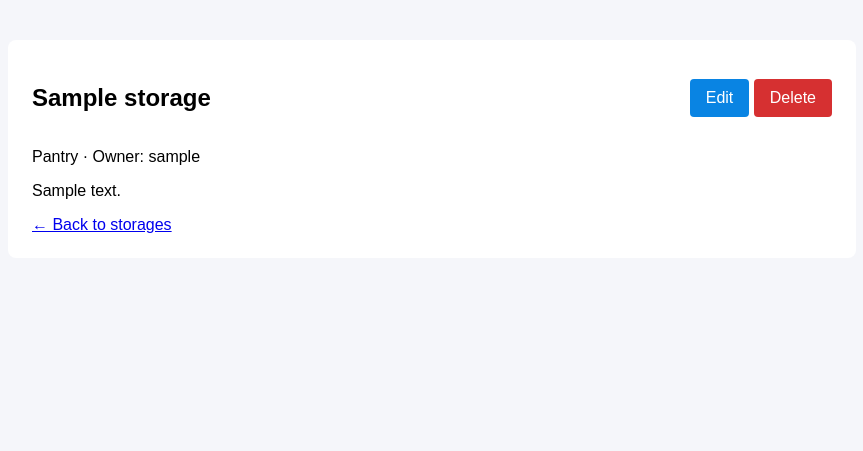
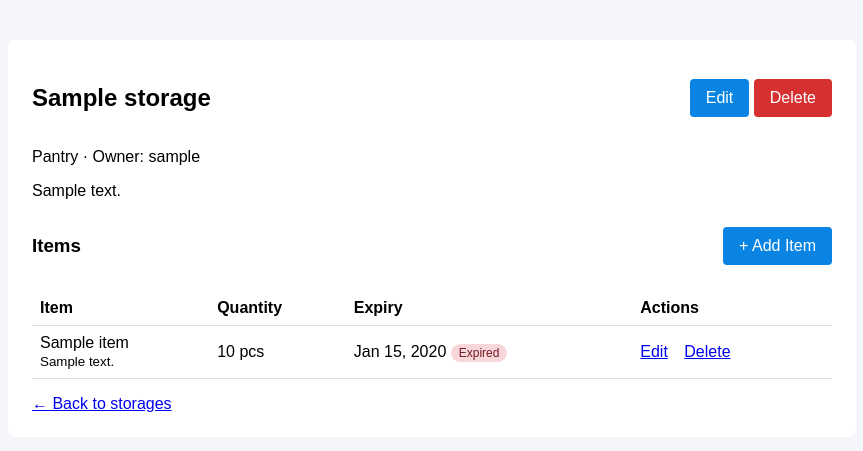
Before and after one commit to JMarsDC/Stockd-DelaCruz-JolianMars-G06, a Django app: page /storages/1/ in a window 1280 px wide. Shown: the part 44-495 px from the top of the page, without its empty margins (208-1071 px from the left). Run offline with Django 5.2, Linux system fonts and the light colour scheme; a user stored in the database is signed in; tables that the repository leaves empty hold one stand-in row (values such as "Sample post").

Commit message:
feat: add item CRUD templates on storage page

```diff
--- a/templates/inventory/storage_detail.html
+++ b/templates/inventory/storage_detail.html
@@ -12,7 +12,47 @@
     {% endif %}
   </div>
   <p>{{ storage.get_storage_type_display }} &middot; Owner: {{ storage.owner.username }}</p>
-  <p>{{ storage.description|default:"No description." }}</p>
+  {% if storage.description %}<p>{{ storage.description }}</p>{% endif %}
+
+  <div class="row">
+    <h3>Items</h3>
+    {% if is_owner %}
+      <a class="btn" href="{% url 'item_add' storage.pk %}">+ Add Item</a>
+    {% endif %}
+  </div>
+
+  {% if items %}
+    <table>
+      <thead>
+        <tr>
+          <th>Item</th><th>Quantity</th><th>Expiry</th>
+          {% if is_owner %}<th>Actions</th>{% endif %}
+        </tr>
+      </thead>
+      <tbody>
+      {% for item in items %}
+        <tr>
+          <td>{{ item.name }}{% if item.notes %}<br><small>{{ item.notes }}</small>{% endif %}</td>
+          <td>{{ item.quantity|floatformat:"-2" }} {{ item.get_unit_display }}</td>
+          <td>
+            {% if item.expiry_date %}{{ item.expiry_date|date:"M d, Y" }}{% else %}&mdash;{% endif %}
+            {% if item.is_expired %}<span class="badge expired">Expired</span>
+            {% elif item.is_expiring_soon %}<span class="badge soon">Expiring soon</span>{% endif %}
+          </td>
+          {% if is_owner %}
+          <td class="actions">
+            <a href="{% url 'item_edit' item.pk %}">Edit</a>
+            <a href="{% url 'item_delete' item.pk %}">Delete</a>
+          </td>
+          {% endif %}
+        </tr>
+      {% endfor %}
+      </tbody>
+    </table>
+  {% else %}
+    <p class="empty">No items in this storage yet.</p>
+  {% endif %}
+
   <a href="{% url 'storage_list' %}">&larr; Back to storages</a>
 </div>
 {% endblock %}
--- a/templates/inventory/storage_list.html
+++ b/templates/inventory/storage_list.html
@@ -8,12 +8,13 @@
   </div>
   {% if storages %}
     <table>
-      <thead><tr><th>Name</th><th>Type</th><th>Actions</th></tr></thead>
+      <thead><tr><th>Name</th><th>Type</th><th>Items</th><th>Actions</th></tr></thead>
       <tbody>
       {% for s in storages %}
         <tr>
           <td><a href="{% url 'storage_detail' s.pk %}">{{ s.name }}</a></td>
           <td>{{ s.get_storage_type_display }}</td>
+          <td>{{ s.item_count }}</td>
           <td class="actions">
             <a href="{% url 'storage_edit' s.pk %}">Edit</a>
             <a href="{% url 'storage_delete' s.pk %}">Delete</a>
```
Also changed, not shown: templates/inventory/item_confirm_delete.html (added, +13 -0 lines), templates/inventory/item_form.html (added, +14 -0 lines).
